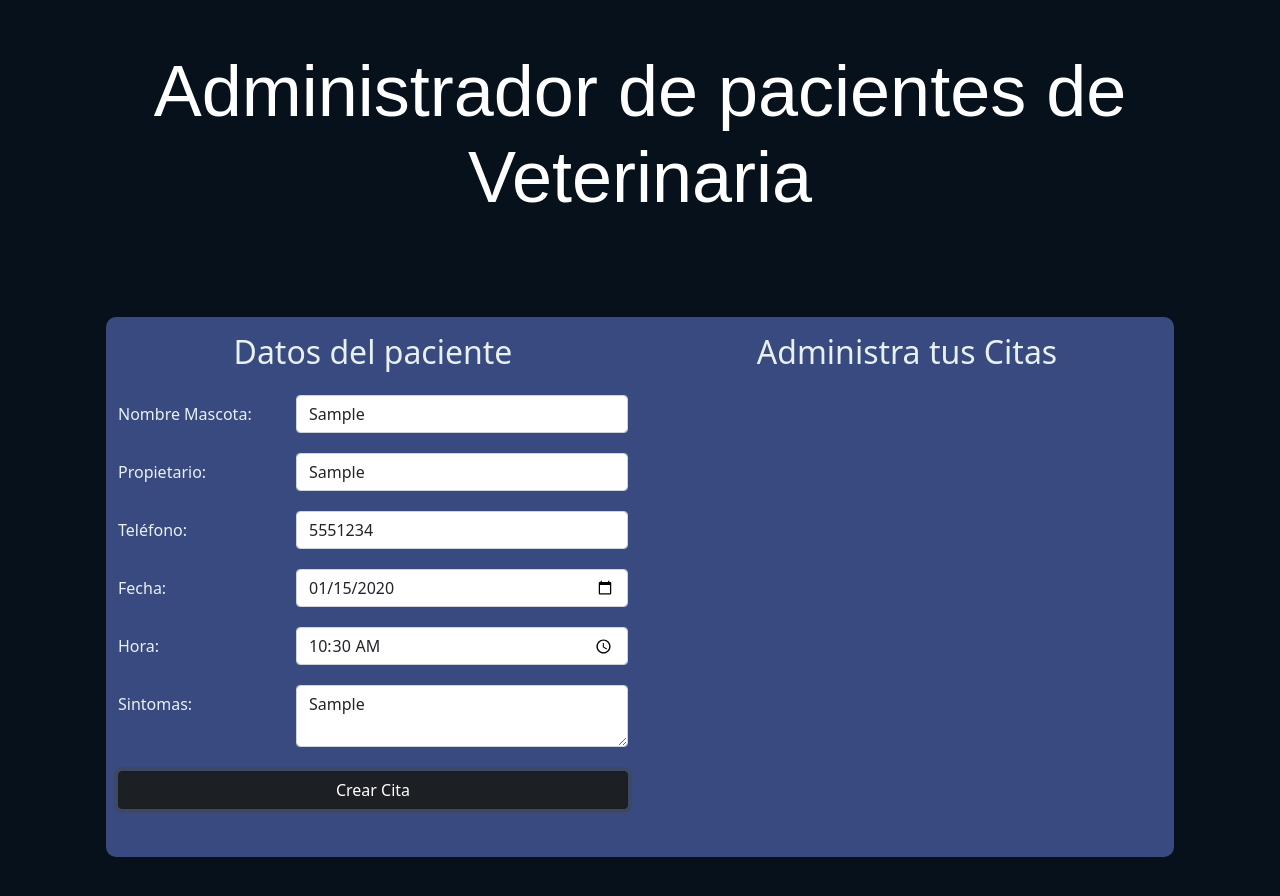
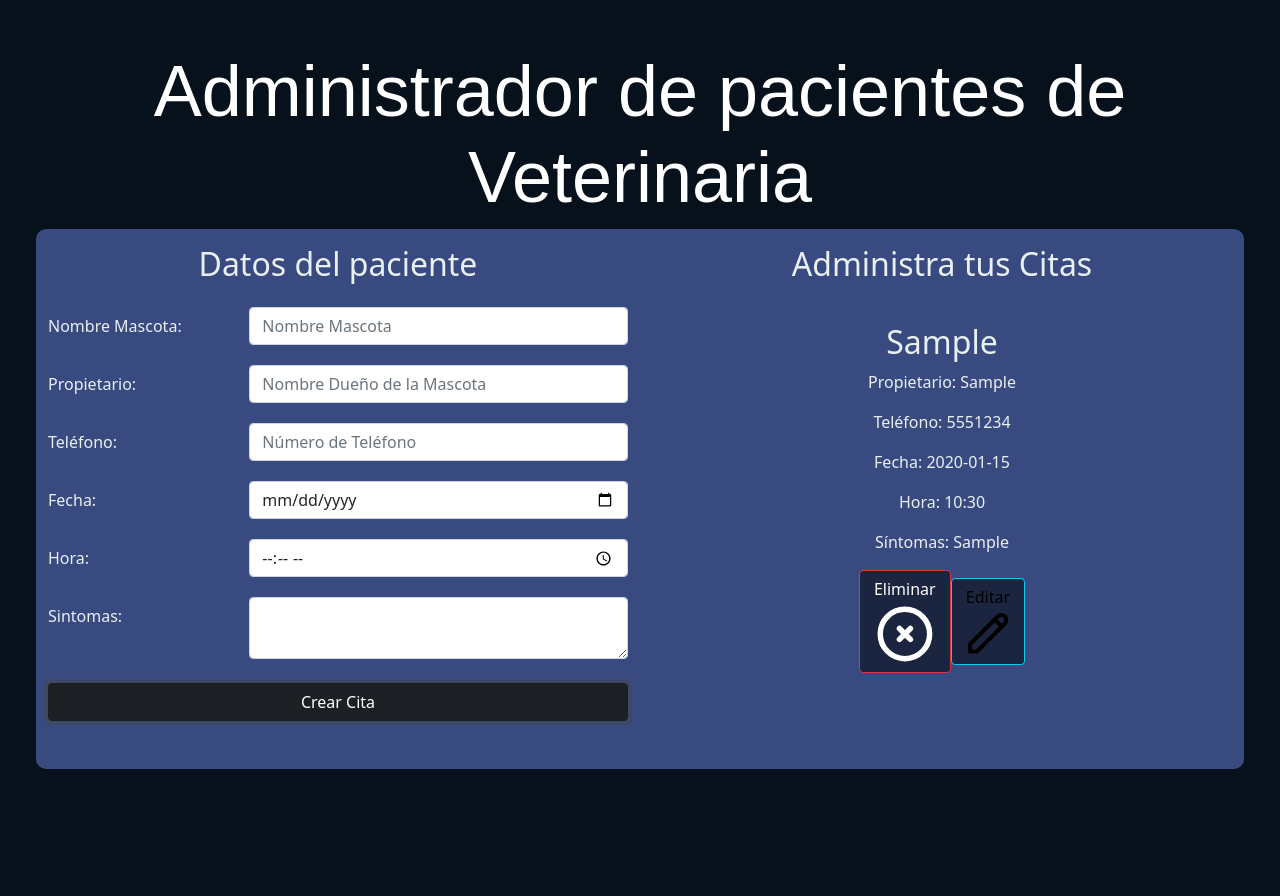
Before and after one commit to jdnarvaez0/administradorDeCitas-Veterinaria, a plain HTML site: page index.html in a window 1280 px wide. Both pictures are taken after typing "Sample", "Sample", "5551234", "2020-01-15", "10:30", "Sample" into the empty fields and a click on the button "Crear Cita". After the commit the page ends 817 px from the top, so only its background shows below. Drawn offline with nearby package versions, Linux system fonts and the light colour scheme; a web font is replaced by a local one.

Commit message:
mostrar las citas en el HTML

```diff
--- a/index.html
+++ b/index.html
@@ -14,9 +14,9 @@
 		<title>Administrador de Citas</title>
 	</head>
 	<body>
-	<h1 class="text-center mt-5 display-2 w-bold">Administrador de pacientes de Veterinaria</h1>
 
-	<div class="container mt-5 p-5">
+	<div class="containeri p-5">
+	<h1 class="text-center display-2 w-bold">Administrador de pacientes de Veterinaria</h1>
 		<div id="contenido" class="row">
 			<div class="col-md-6 agregar-cita">
 				<form id="nueva-cita">
--- a/js/app.js
+++ b/js/app.js
@@ -1,93 +1,187 @@
 // campos del formulario
-const mascotaInput = document.querySelector('#mascota');
-const propietarioInput = document.querySelector('#propietario');
-const telefonoInput = document.querySelector('#telefono');
-const fechaInput = document.querySelector('#fecha');
-const horaInput = document.querySelector('#hora');
-const sintomasInput = document.querySelector('#sintomas');
+const mascotaInput = document.querySelector("#mascota");
+const propietarioInput = document.querySelector("#propietario");
+const telefonoInput = document.querySelector("#telefono");
+const fechaInput = document.querySelector("#fecha");
+const horaInput = document.querySelector("#hora");
+const sintomasInput = document.querySelector("#sintomas");
 
 //IU
-const formulario = document.querySelector('#nueva-cita');
-const contenedorCitas = document.querySelector('#citas');
+const formulario = document.querySelector("#nueva-cita");
+const contenedorCitas = document.querySelector("#citas");
 
-class Citas{
-    constructor(){
-        this.cistas = [];
+class Citas {
+  constructor() {
+    this.citas = [];
   }
 
+  agregarCitas(cita) {
+    this.citas = [...this.citas, cita];
+    console.log(this.citas);
+  }
 }
 
-class UI{
+class UI {
   imprimirAlerta(mensaje, tipo) {
     // Crea el div
-        const divMensaje = document.createElement('div');
-        divMensaje.classList.add('text-center', 'alert', 'd-block', 'col-12', 'mt-3');
+    const divMensaje = document.createElement("div");
+    divMensaje.classList.add(
+      "text-center",
+      "alert",
+      "d-block",
+      "col-12",
+      "mt-3"
+    );
 
     // Si es de tipo error agrega una clase
-        if(tipo === 'error') {
-             divMensaje.classList.add('alert-danger');
+    if (tipo === "error") {
+      divMensaje.classList.add("alert-danger");
     } else {
-             divMensaje.classList.add('alert-success');
+      divMensaje.classList.add("alert-success");
     }
     // Mensaje de error
     divMensaje.textContent = mensaje;
 
     // Insertar en el DOM
-        document.querySelector('#contenido').insertBefore( divMensaje , document.querySelector('.agregar-cita'));
+    document
+      .querySelector("#contenido")
+      .insertBefore(divMensaje, document.querySelector(".agregar-cita"));
 
     // Quitar el alert despues de 3 segundos
-        setTimeout( () => {
+    setTimeout(() => {
       divMensaje.remove();
     }, 5000);
+  }
+
+  imprimirCitas({citas}){
+      citas.forEach(cita => {
+        const {mascota, propietario, telefono, fecha, hora, sintomas, id } = cita;
+
+        const divCita = document.createElement('div');
+        divCita.classList.add('cita', 'p-3');
+        divCita.dataset.id = id;
+
+
+        // scRIPTING DE LOS ELEMENTOS...
+        const mascotaParrafo = document.createElement('h2');
+        mascotaParrafo.classList.add('card-title', 'font-weight-bolder');
+        mascotaParrafo.innerHTML = `${mascota}`;
+
+        const propietarioParrafo = document.createElement('p');
+        propietarioParrafo.innerHTML = `<span class="font-weight-bolder">Propietario: </span> ${propietario}`;
+
+        const telefonoParrafo = document.createElement('p');
+        telefonoParrafo.innerHTML = `<span class="font-weight-bolder">Teléfono: </span> ${telefono}`;
+
+        const fechaParrafo = document.createElement('p');
+        fechaParrafo.innerHTML = `<span class="font-weight-bolder">Fecha: </span> ${fecha}`;
+
+        const horaParrafo = document.createElement('p');
+        horaParrafo.innerHTML = `<span class="font-weight-bolder">Hora: </span> ${hora}`;
+
+        const sintomasParrafo = document.createElement('p');
+        sintomasParrafo.innerHTML = `<span class="font-weight-bolder">Síntomas: </span> ${sintomas}`;
+
+        // Agregar un botón de eliminar...
+        const btnEliminar = document.createElement('button');
+        btnEliminar.onclick = () => eliminarCita(id); // añade la opción de eliminar
+        btnEliminar.classList.add('btn', 'btn-danger', 'mr-2');
+        btnEliminar.innerHTML = 'Eliminar <svg fill="none" stroke-linecap="round" stroke-linejoin="round" stroke-width="2" viewBox="0 0 24 24" stroke="currentColor"><path d="M10 14l2-2m0 0l2-2m-2 2l-2-2m2 2l2 2m7-2a9 9 0 11-18 0 9 9 0 0118 0z"></path></svg>'
+
+        // Añade un botón de editar...
+        const btnEditar = document.createElement('button');
+        btnEditar.onclick = () => cargarEdicion(cita);
+
+        btnEditar.classList.add('btn', 'btn-info');
+        btnEditar.innerHTML = 'Editar <svg fill="none" stroke-linecap="round" stroke-linejoin="round" stroke-width="2" viewBox="0 0 24 24" stroke="currentColor"><path d="M15.232 5.232l3.536 3.536m-2.036-5.036a2.5 2.5 0 113.536 3.536L6.5 21.036H3v-3.572L16.732 3.732z"></path></svg>'
+
+        // Agregar al HTML
+        divCita.appendChild(mascotaParrafo);
+        divCita.appendChild(propietarioParrafo);
+        divCita.appendChild(telefonoParrafo);
+        divCita.appendChild(fechaParrafo);
+        divCita.appendChild(horaParrafo);
+        divCita.appendChild(sintomasParrafo);
+        divCita.appendChild(btnEliminar)
+        divCita.appendChild(btnEditar)
+
+        contenedorCitas.appendChild(divCita);
+      });
   }
 }
 
 const ui = new UI();
 const administrarCitas = new Citas();
 
-
 // Eventos
 eventListeners();
 function eventListeners() {
-    mascotaInput.addEventListener('input', datosCita);
-    propietarioInput.addEventListener('input', datosCita);
-    telefonoInput.addEventListener('input', datosCita);
-    fechaInput.addEventListener('input', datosCita);
-    horaInput.addEventListener('input', datosCita);
-    sintomasInput.addEventListener('input', datosCita);
+  mascotaInput.addEventListener("input", datosCita);
+  propietarioInput.addEventListener("input", datosCita);
+  telefonoInput.addEventListener("input", datosCita);
+  fechaInput.addEventListener("input", datosCita);
+  horaInput.addEventListener("input", datosCita);
+  sintomasInput.addEventListener("input", datosCita);
 
-    formulario.addEventListener('submit', nuevaCita);
+  formulario.addEventListener("submit", nuevaCita);
 }
 
 //objeto con la info cita
 const citaObj = {
-    mascota: '',
-    propietario: '',
-    telefono: '',
-    fecha: '',
-    hora:'',
-    sintomas: ''
-}
-
+  mascota: "",
+  propietario: "",
+  telefono: "",
+  fecha: "",
+  hora: "",
+  sintomas: "",
+};
 
 // agrega datos al objeto cita
 function datosCita(e) {
   citaObj[e.target.name] = e.target.value;
-     console.log(citaObj);
 }
-
 
 // valida y agrega una nueva cita a la clase citas
 function nuevaCita(e) {
   e.preventDefault();
 
-    const {mascota, propietario, telefono, fecha, hora, sintomas} = citaObj;
+  const { mascota, propietario, telefono, fecha, hora, sintomas } = citaObj;
 
   //validar
-    if( mascota === '' || propietario === '' || telefono === '' || fecha === ''  || hora === '' || sintomas === '' ) {
-        ui.imprimirAlerta('Todos los mensajes son Obligatorios', 'error')
+  if (
+    mascota === "" ||
+    propietario === "" ||
+    telefono === "" ||
+    fecha === "" ||
+    hora === "" ||
+    sintomas === ""
+  ) {
+    ui.imprimirAlerta("Todos los mensajes son Obligatorios", "error");
 
     return;
   }
 
+  // generar un id unico
+  citaObj.id = Date.now();
+
+  // creando una nueva cita
+  administrarCitas.agregarCitas({ ...citaObj });
+
+  // Reinicia el objeto para evitar futuros problemas de validación
+  reiniciarObjeto();
+
+  // reiniciar formulario
+  formulario.reset();
+
+  // Imprimir el HTML de citas
+  ui.imprimirCitas(administrarCitas);
 }
+
+function reiniciarObjeto() {
+    citaObj.mascota = '';
+    citaObj.propietario = '';
+    citaObj.telefono = '';
+    citaObj.fecha = '';
+    citaObj.hora = '';
+    citaObj.sintomas = '';
+}
```
Lines whose indentation alone changed are shown as unchanged.
